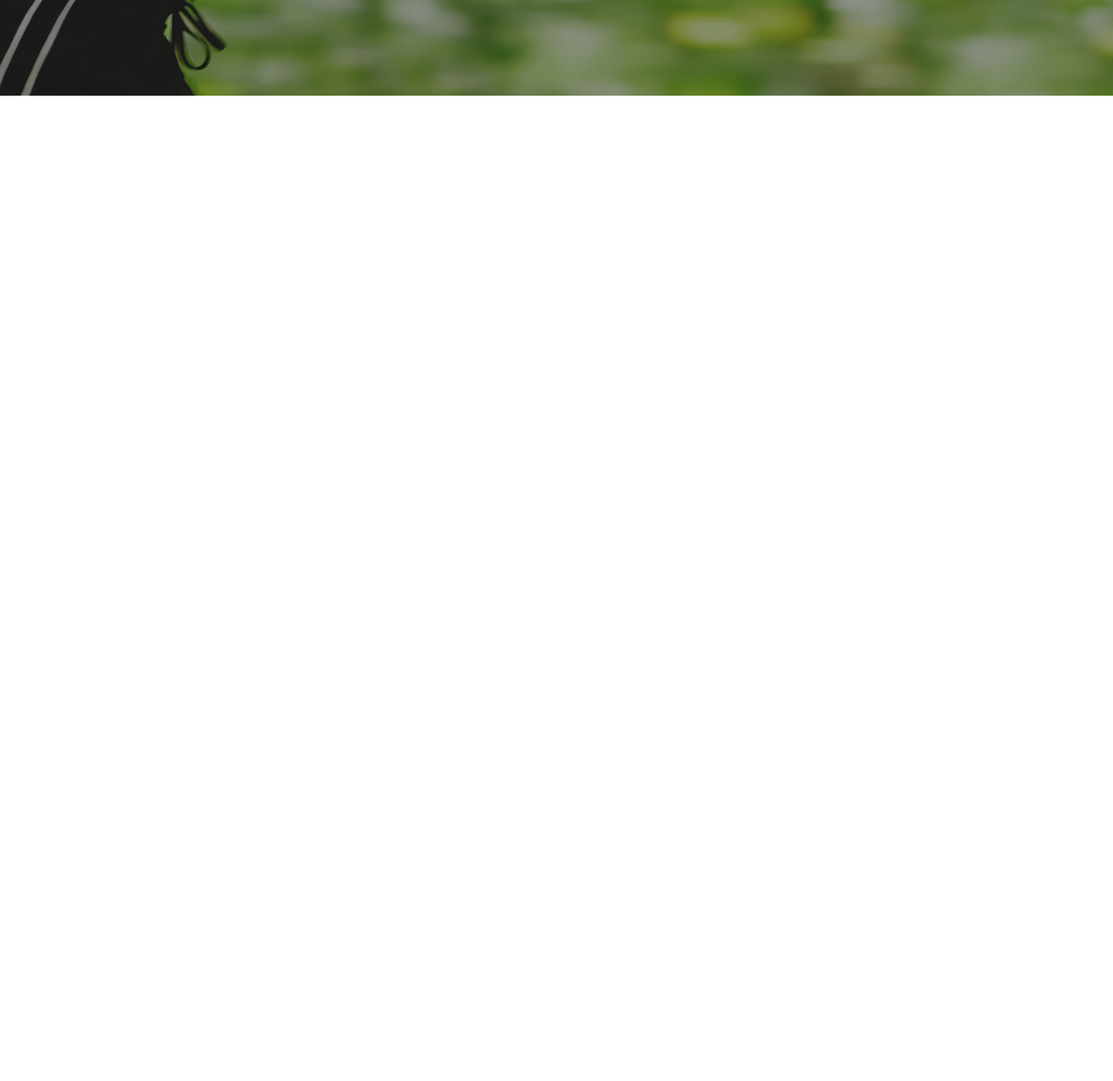
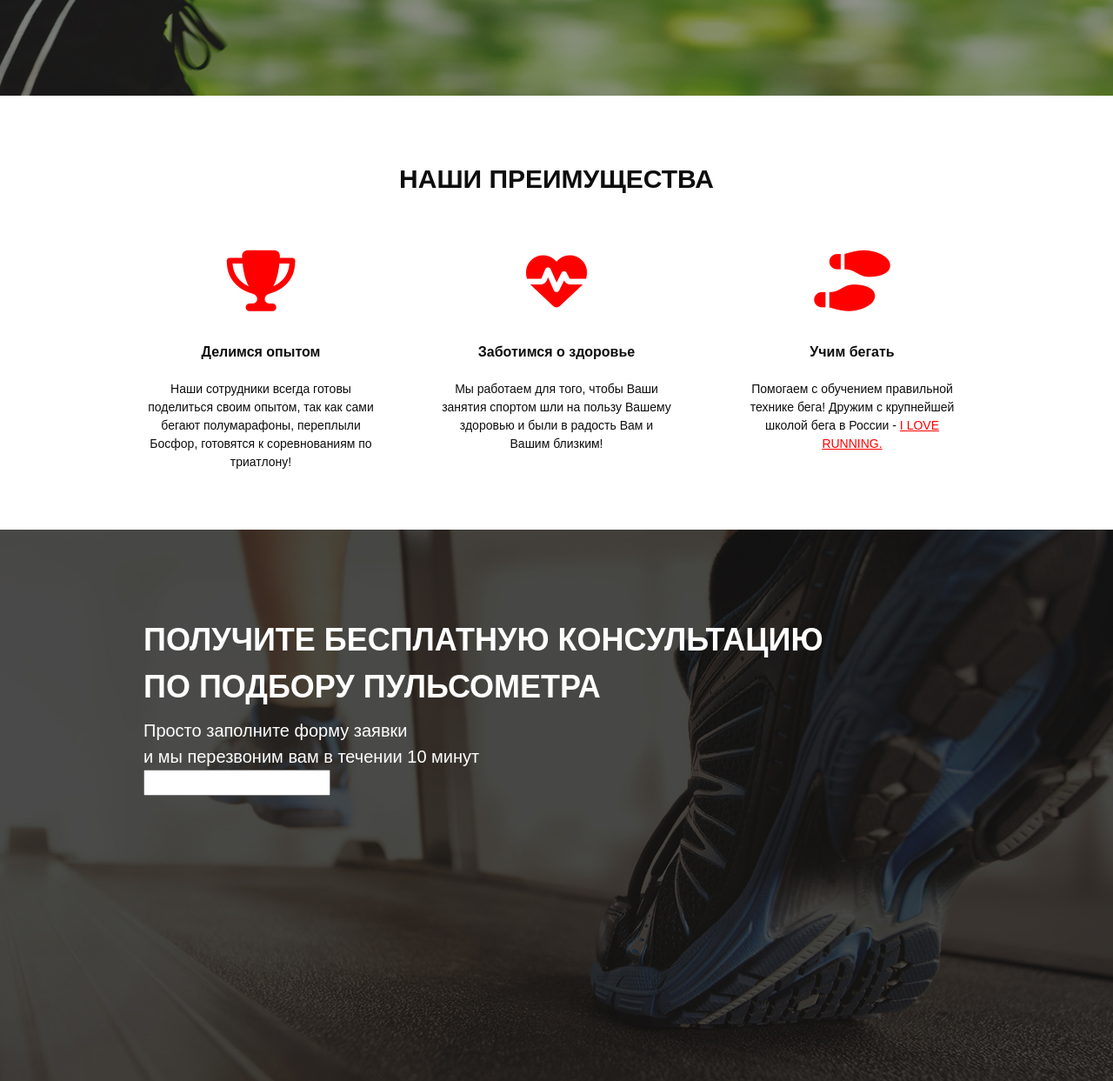
Before and after one commit to izzatPro/RunSmart, a website: page src/index.html in a window 1280 px wide. Shown: the part 540-1783 px from the top of the page at 87% size. Before the commit the page ends 800 px from the top, so only its background shows below. Drawn offline with Linux system fonts and the light colour scheme; a web font is replaced by a local one.

Commit message:
The advantages and input form started

```diff
--- a/src/index.html
+++ b/src/index.html
@@ -56,5 +56,48 @@
 
     </div>
    </div>
+
+   <div class="features">
+    <div class="container">
+        <div class="advantages">
+            <h3 class="title">
+                НАШИ ПРЕИМУЩЕСТВА
+            </h3>
+            <div class="advantages__blocks">
+                <div class="advantages__block">
+                    <i class="fa-solid fa-trophy"></i>
+                     <div class="advantages__textTitle">Делимся опытом</div>
+                     <div class="advantages__textDescr">Наши сотрудники всегда готовы поделиться своим опытом, так как сами бегают полумарафоны, переплыли Босфор, готовятся к соревнованиям по триатлону!</div>
+                </div>
+                <div class="advantages__block">
+                    <i class="fa-solid fa-heart-pulse"></i>
+                     <div class="advantages__textTitle">Заботимся о здоровье</div>
+                     <div class="advantages__textDescr">Мы работаем для того, чтобы Ваши занятия спортом шли на пользу Вашему здоровью и были в радость Вам и Вашим близким!</div>
+                </div>
+                <div class="advantages__block">
+                    <i class="fa-solid fa-shoe-prints"></i>
+                     <div class="advantages__textTitle">Учим бегать</div>
+                     <div class="advantages__textDescr">Помогаем с обучением правильной технике бега! Дружим с крупнейшей школой бега в России - <a href="#"> I LOVE RUNNING. </a></div>
+                </div>
+            </div>
+
+        </div>
+
+    </div>
+   </div>
+
+   <div class="consultation">
+    <div class="container">
+        <h2 class="title title_left">
+            Получите бесплатную консультацию <br> по подбору пульсометра
+        </h2>
+        <div class="consultation__descr">
+            Просто заполните форму заявки <br> и мы перезвоним вам в течении 10 минут
+        </div>
+        <form action="#">
+            <input type="text">
+        </form>
+    </div>
+   </div>
 </body>
 </html>
--- /dev/null
+++ b/src/sass/blocks/_advantages.scss
@@ -0,0 +1,33 @@
+.advantages{
+    &__blocks{
+        display: flex;
+        justify-content: space-between;
+        margin-top: 60px;
+    }
+    &__block{
+        max-width: 270px;
+        text-align:center;
+        i{
+            font-size: 70px;
+            color: #FF0000;
+        }
+    }
+    &__textTitle{
+        font-size: 18;
+        font-weight: 700;
+        color: #0D0D0D;
+        margin-top: 35px;
+    }
+    &__textDescr{
+        margin-top: 20px;
+        font-size: 14px;
+        font-weight: 300;
+        color: #0D0D0D;
+        a {
+            text-decoration-line: underline;
+            color: #FF0000;
+            font-size: 14px;
+            font-weight: 300;
+        }
+    }
+}
--- /dev/null
+++ b/src/sass/blocks/_consultation.scss
@@ -0,0 +1,11 @@
+.consultation{
+    min-height: 680px;
+    padding: 100px 0 92px 0;
+    background: url(../img/consultation_bg.jpg) center center / cover no-repeat;
+    &__descr{
+        color:#fff;
+        font-weight: 500;
+        font-size: 20px;
+        line-height: 30px;
+    }
+}
--- /dev/null
+++ b/src/sass/blocks/_features.scss
@@ -0,0 +1,5 @@
+.features{
+    padding: 73px 0 67px 0;
+    min-height: 470px;
+    background: #fff;
+}
--- a/src/sass/blocks/_promo.scss
+++ b/src/sass/blocks/_promo.scss
@@ -1,7 +1,7 @@
 .promo{
     min-height: 650px;
     padding: 21px 0 93px 0;
-    background: url(../../img/header_bg.jpg) center center / cover no-repeat;
+    background: url(../img/header_bg.jpg) center center / cover no-repeat;
     &__wrapper {
         display: flex;
         flex-direction: column;
--- /dev/null
+++ b/src/sass/blocks/_titles.scss
@@ -0,0 +1,14 @@
+.title{
+    text-align: center;
+    color: #0D0D0D;
+    font-weight: 700;
+    font-size: 30px;
+    text-align: center;
+    text-transform: uppercase;
+    &_left{
+        font-size: 36px;
+        color:#fff;
+        text-align: left;
+        line-height: 54px;
+    }
+}
--- a/src/sass/style.scss
+++ b/src/sass/style.scss
@@ -9,6 +9,11 @@
     margin: 0 auto;
     }
 
+
+@import 'blocks/titles';
 @import 'blocks/promo';
 @import 'blocks/header';
 @import 'blocks/buttons';
+@import 'blocks/features';
+@import 'blocks/advantages';
+@import 'blocks/consultation'
```
Also changed, not shown: src/css/style.min.css, src/img/consultation_bg.jpg (added).
